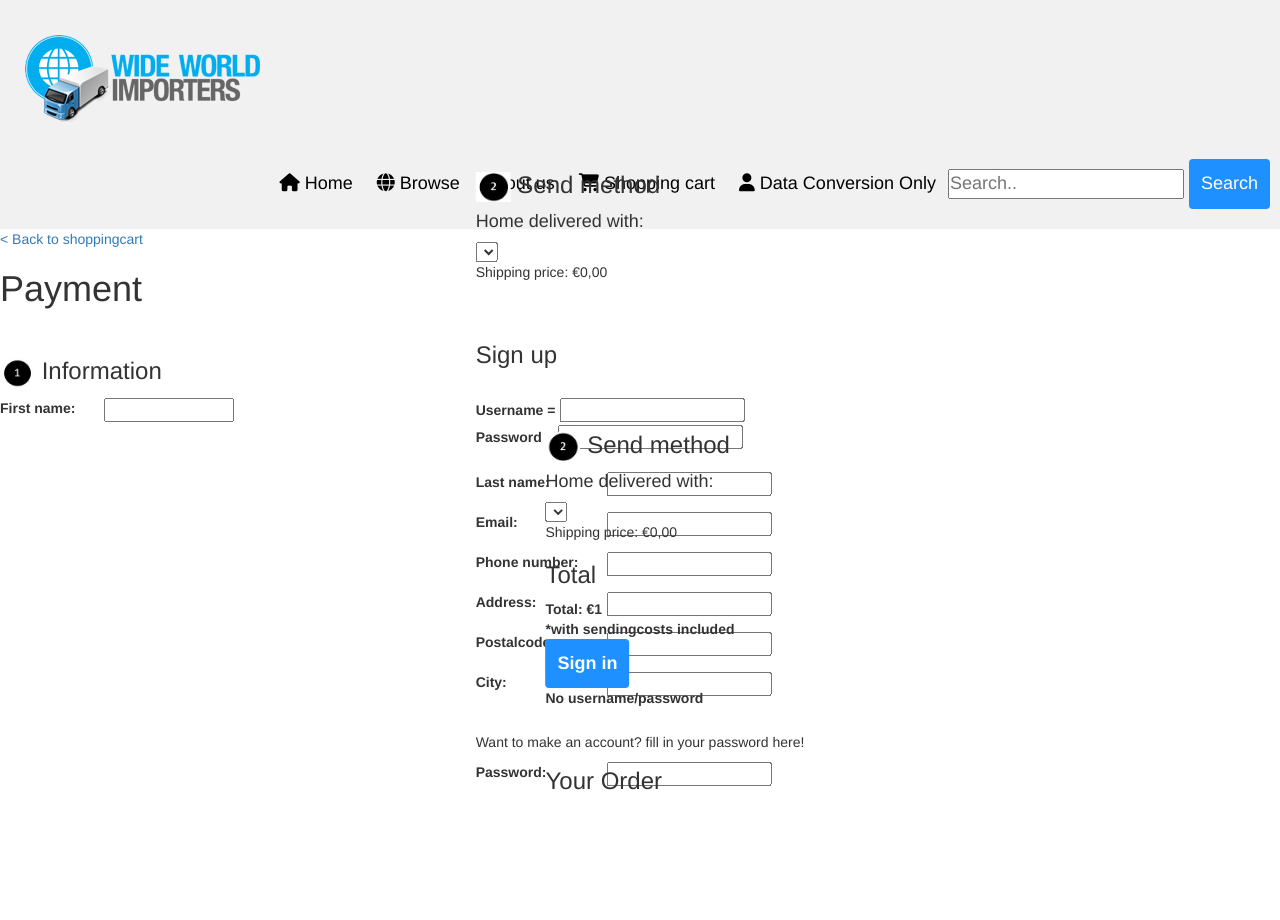
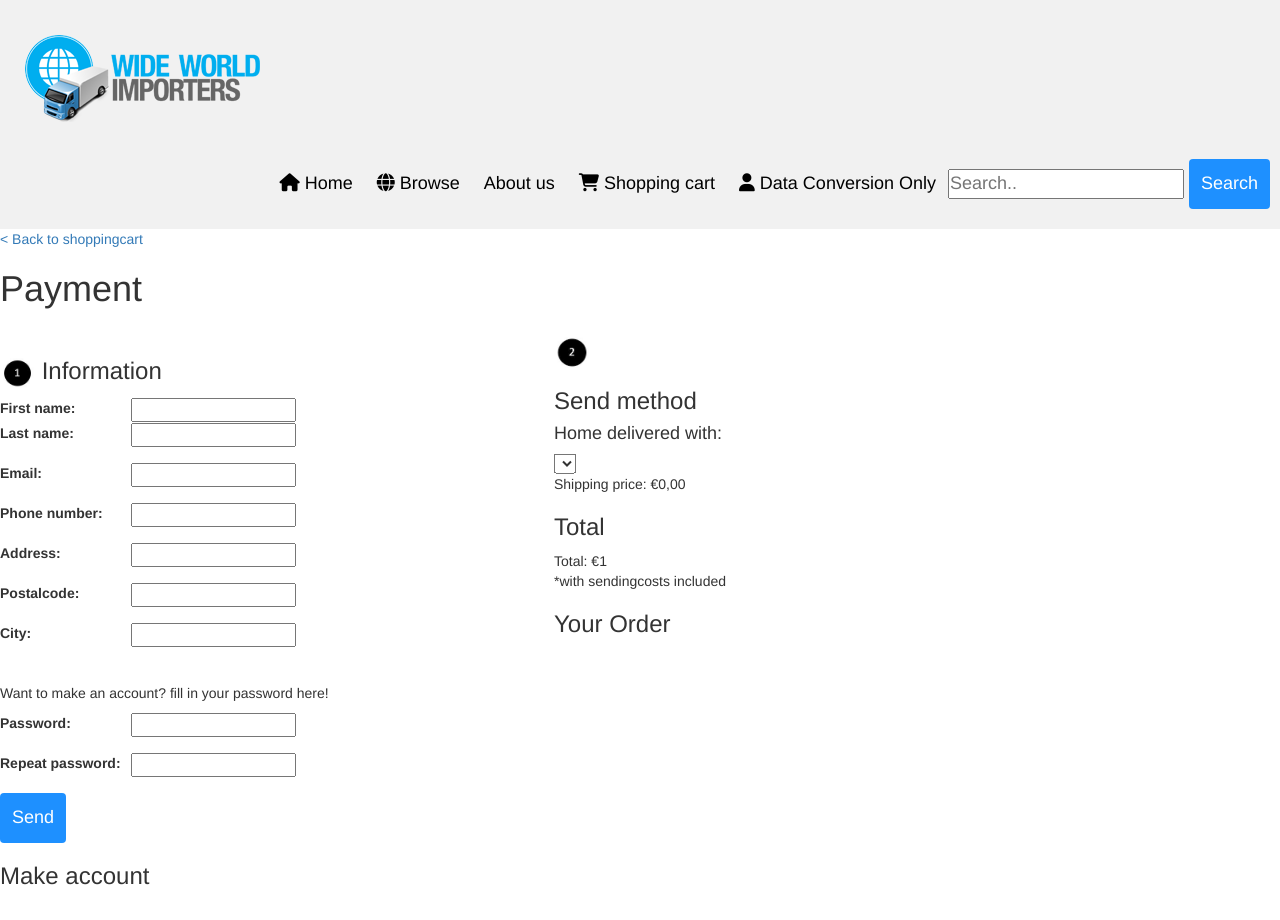
Before and after one commit to Luuk-Pasker/WWI, a PHP site: page /WWI/betalen.php in a window 1280 px wide. Before the commit the page ends 790 px from the top, so only its background shows below. Run offline with PHP 8.4, Linux system fonts and the light colour scheme; the visitor is signed in with stand-in values (Sample User, id 1); data comes from the database, SQL or seed files in the repository; data that the repository does not hold is empty; some libraries are stand-ins or nearby versions.

Commit message:
Veranderingen na Merch conflict

```diff
--- a/betalen.php
+++ b/betalen.php
@@ -33,43 +33,6 @@ include "includes/footer.php";
                 <label for="first_name" class="contact-form-label">First name:</label>
                 <input type="text" id="first_name" name="fname" class="contact-form-control"/>
             </div>
-
-        <!--step 2 verzendmethode-->
-                <div class="verzendmethode/css">
-                <br>
-                <h3><img src="images/(step 2).JPG" width="35" height="30" alt="step 1"> Send method </h3>
-                    <h4>Home delivered with:</h4>
-                <select>
-                    <?php while ($row = mysqli_fetch_array($result)):; ?>
-                        <option> <?php print ($row[0]); ?> </option>
-                    <?php endwhile; ?>
-                </select>
-                <br> Shipping price: <?php $costs ?>
-                <?php
-                if ($costs < 50) {
-                    print("€6,95 <br> <br> Shipping price is €6.95 for orders below €50.00!");
-                } else {
-                    print("€0,00");
-                }
-                ?>
-                    <br>
-                    <br>
-                    <br>
-
-
-                    <div class="Sign up">
-                    <h3> Sign up </h3>
-                        <br>
-
-                    <form method = "$_POST" action="">
-                        <label for="user" class="usernamebetalen"> Username = </label>
-                        <input type="text" id="user" name="usenname">
-                        <br>
-                        <label for="pass" class="passwordbetalen"> Password = </label>
-                        <input type="password" id="pass" name="password">
-
-            <br>
-            <br>
             <div class="contact-form-group">
                 <label for="last_name" class="contact-form-label">Last name:</label>
                 <input type="text" id="last_name" name="lname" class="contact-form-control"/>
@@ -90,7 +53,7 @@ include "includes/footer.php";
             </div>
             <!--            <br>-->
             <!--            <br>-->
-            <!--            <!--mr or ms-->
+            <!--            mr or ms-->
             <!--            <div class="contact-form-group">-->
             <!--                <label for="salutation" class="contact-form-label">Salutation:</label>-->
             <!--                <select id="salutation" class="contact-form-control">-->
@@ -126,14 +89,18 @@ include "includes/footer.php";
             <br><br>
             <div class="contact-form-group">
                 <label for="repeatPassword" class="contact-form-label">Repeat password:</label>
-                <input type="password" id="repeatPassword" name="repeatPassword" class="contact-form-control"/>
+                <input type="password" id="repeatPassword" name="repeatPassword"
+                       class="contact-form-control"/>
             </div>
-            <br><br>
+            <br>
+            <br>
 
             <input type="submit" name="submit" value="Send"/>
         </form>
     </div>
 
+    <div class="make account">
+        <h3> Make account </h3>
     <?php
     if (isset($_POST['submit'])) {
         $password = hash('sha256', $_POST['password']);
@@ -182,18 +149,19 @@ include "includes/footer.php";
         }
     }
     ?>
-
+<br>
             <!--step 2 verzendmethode-->
             <div class="verzendmethode/css">
-        <br>
-        <h3><img src="images/(step 2).JPG" width="35" height="30" alt="step 1"> Send method </h3>
+                <img src="images/(step 2).JPG" width="35" height="30" alt="step 1"> <h3>Send method</h3>
+
                 <h4>Home delivered with:</h4>
                 <select>
                     <?php while ($row = mysqli_fetch_array($result)):; ?>
                         <option> <?php print ($row[0]); ?> </option>
                     <?php endwhile; ?>
                 </select>
-        <br> Shipping price: <?php $costs ?>
+                <br>
+                 Shipping price: <?php $costs ?>
                 <?php
                 if ($costs < 50) {
                     print("€6,95 <br> <br> Shipping price is €6.95 for orders below €50.00!");
@@ -202,9 +170,9 @@ include "includes/footer.php";
                 }
                 ?>
 
-        <div class="log in">
+
                     <div class="totalbetalen">
-                <b><h3> Total </h3> <b><!--rechterkant en border-->
+                        <b><h3> Total </h3></b><!--rechterkant en border-->
                                 <?php
                                 $totalPrice = ($_SESSION["TotalPrice"]);
                                 ?>
@@ -212,35 +180,12 @@ include "includes/footer.php";
                                 <br>
                                 *with sendingcosts included
                                 <br>
-                        <input type="submit" name="inloggen" value="Sign in">
-                    </form>
-                    <br>
 
-                    <?php
-                    $Password1=isset($_POST['password']);
-                    $Passwordagain=isset($_POST['passwordagain']);
-                    $Username1=isset($_POST['username']);
-
-                    if(!$Username1 || !$Password1 || !$Passwordagain) {
-                        print("No username/password");
-                    } elseif($Password1 != $Passwordagain){
-                        print("The password is not the same");
-                    } else {
-                        print("succesfully logged in");
-                    }
-                    ?>
-
+                                <h3> Your Order </h3> <!-- border + border om elk product > plaatje Float; right overflow: scroll;-->
                                 <br>
                                 <br>
-                        <br>
-
-                        <h3> Your Order </h3> <!-- border + border om elk product > plaatje Float; right overflow: scroll;-->
-
-                        <br>
-                        <br>
-
                                 <?php
-                        foreach($_SESSION["IDs"] as $index => $val) {
+                                foreach ($_SESSION["IDs"] as $index => $val) {
                                     $Photo = $_SESSION['Images'][$index];
                                     $ItemPrice = $_SESSION["Prices"][$index] * $_SESSION["Quantitys"][$index];
                                     print("<img src='$Photo' height='100px'>");
@@ -258,8 +203,6 @@ include "includes/footer.php";
                                 print($_SESSION["Prices"]);
                                 print($_SESSION["Images"]);*/
                                 ?>
-
-                        </div>
                                 </div>
                 </div>
             </div>
```
Lines whose indentation alone changed are shown as unchanged.
